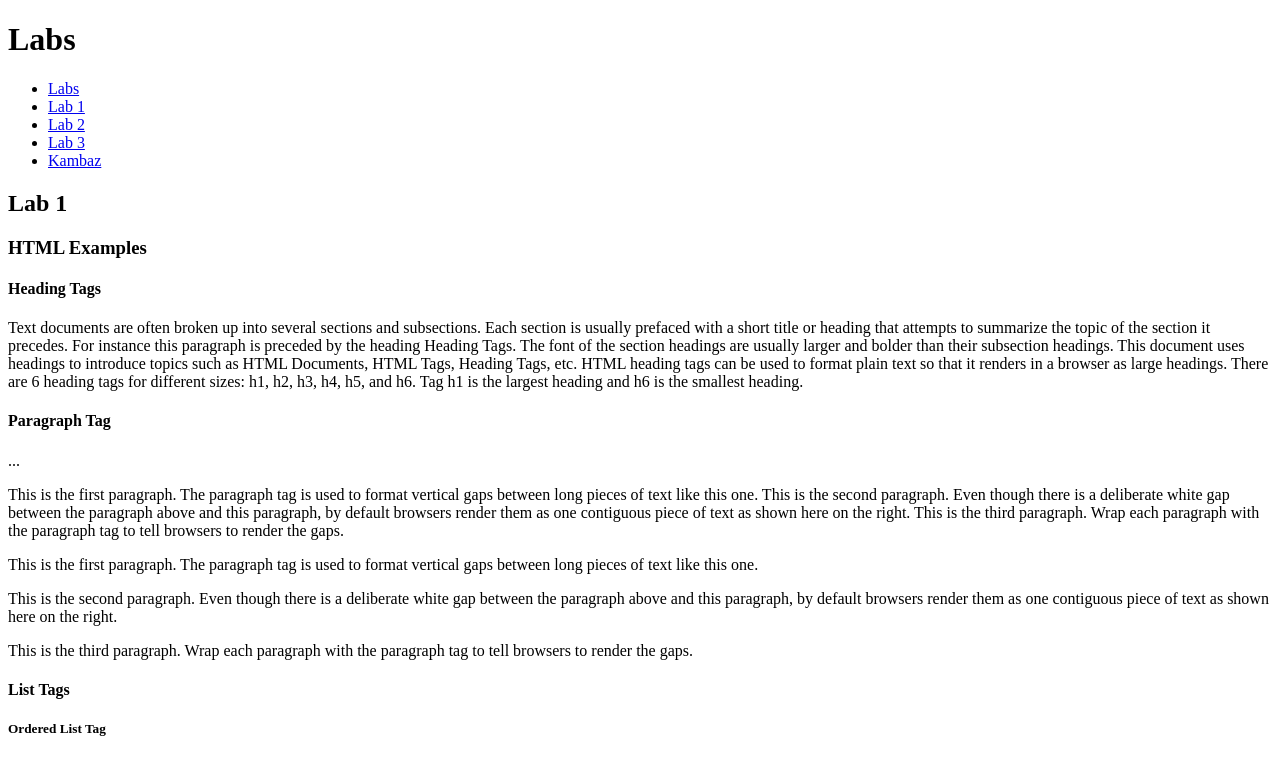
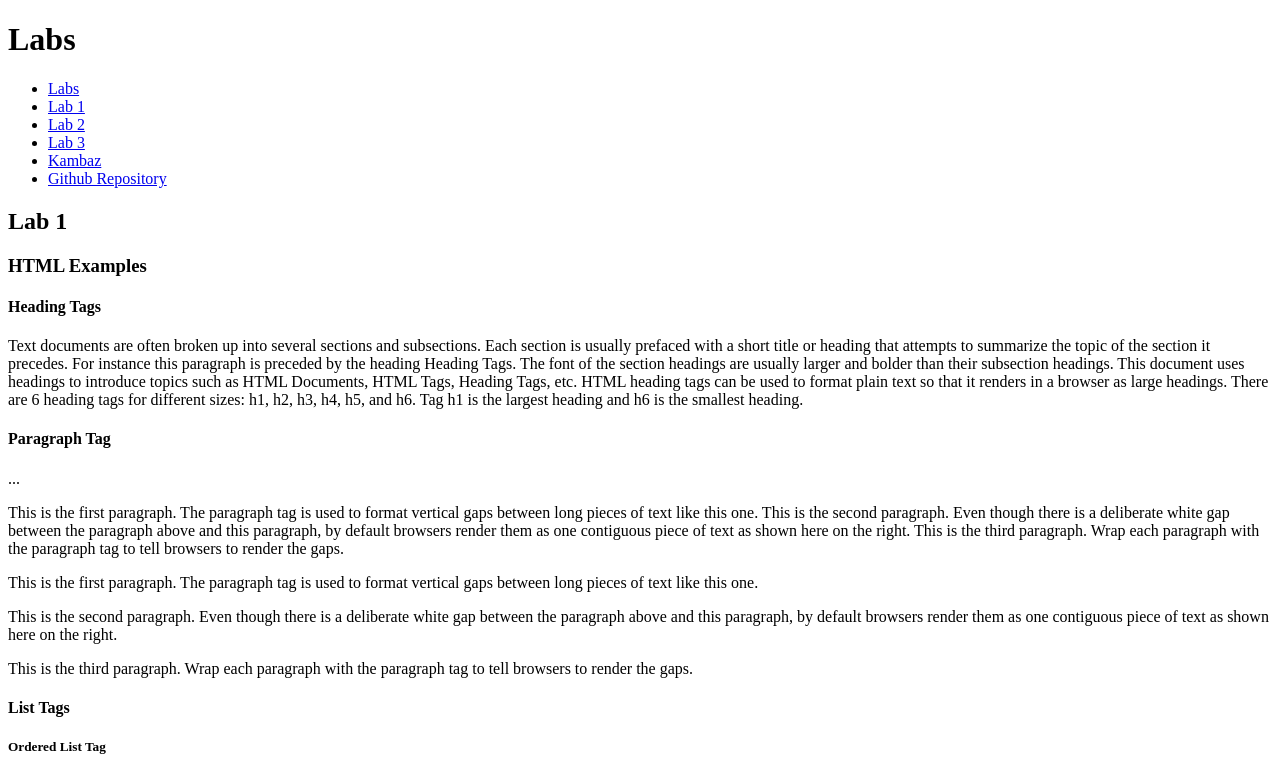
Before and after one commit to anshuman-raina/kambaz-react-web-app, a React (Vite) app: page /#/Labs/Lab1 in a window 1280 px wide. Shown: the top 759 px of the page. Built offline with nearby package versions, Linux system fonts and the light colour scheme.

Commit message:
Added changes for A1

```diff
--- a/src/Labs/TOC.tsx
+++ b/src/Labs/TOC.tsx
@@ -8,6 +8,7 @@
         <li><Link to="/Labs/Lab2">Lab 2</Link></li>
         <li><Link to="/Labs/Lab3">Lab 3</Link></li>
         <li><Link to="/Kambaz">Kambaz</Link></li>
+        <li id = "wd-github"><a href = "https://github.com/anshuman-raina/kambaz-react-web-app" id = "wd-github">Github Repository</a></li>
       </ul>
     );
   }
--- a/src/Labs/index.tsx
+++ b/src/Labs/index.tsx
@@ -3,6 +3,7 @@
 import TOC from "./TOC";
 import Lab2 from "./Lab2";
 import Lab3 from "./Lab3";
+// FirstName : Anshuman LastName : Raina
 export default function Labs() {
   return (
     <div>
```
